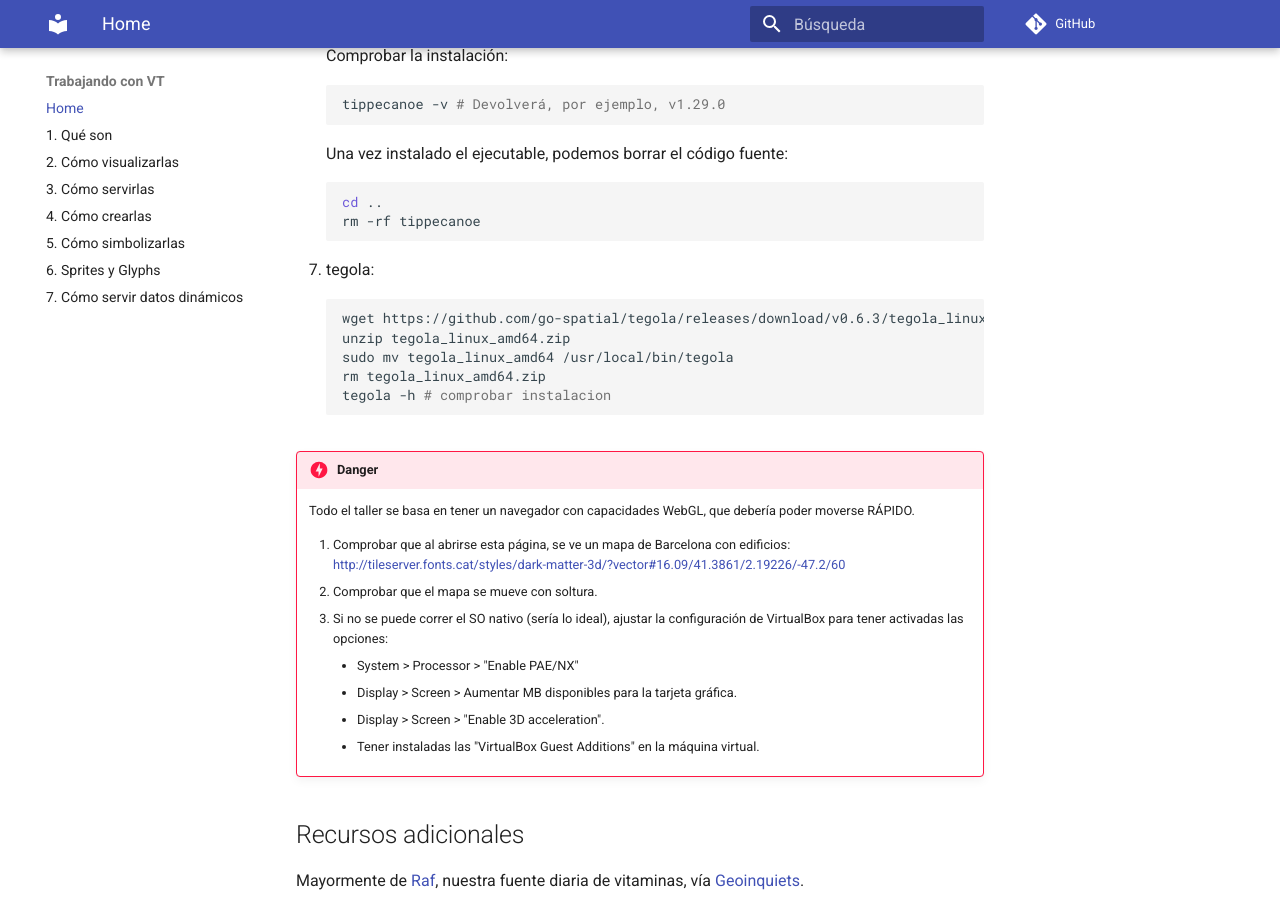
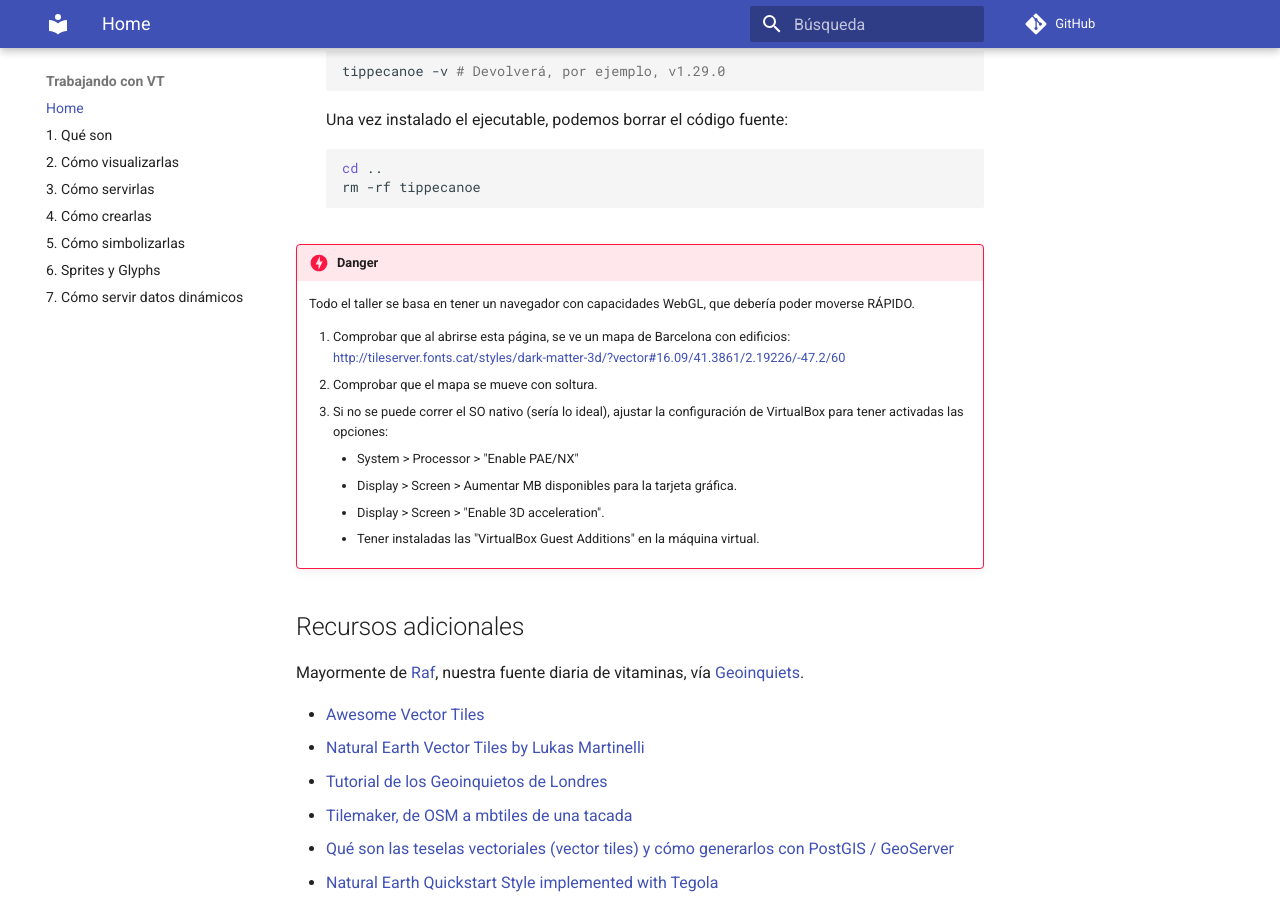
Before and after one commit to geoinquiets/taller-vt, an MkDocs documentation site: the page built from docs/index.md, in a window 1280 px wide and 900 px high, scrolled down 2334 px. Built offline with MkDocs 1.6.1 and Material for MkDocs 9.7.7, drawn with Linux system fonts in a browser that asks for light colours; comment, search, counter and statistics services are not loaded; old or Windows-style settings are respelled for this version of MkDocs.

````diff
--- a/docs/index.md
+++ b/docs/index.md
@@ -39,7 +39,6 @@
 * `npm -v`
 * `code -v`
 * `tippecanoe -v`
-* `tegola -h`
 
 En caso de que falte alguno, se pueden consultar las instrucciones de instalación a continuación.
 
@@ -110,16 +109,6 @@
     rm -rf tippecanoe
     ```
 
-7. tegola:
-
-    ```bash
-    wget https://github.com/go-spatial/tegola/releases/download/v0.6.3/tegola_linux_amd64.zip
-    unzip tegola_linux_amd64.zip
-    sudo mv tegola_linux_amd64 /usr/local/bin/tegola
-    rm tegola_linux_amd64.zip
-    tegola -h # comprobar instalacion
-    ```
-
 !!! danger
     Todo el taller se basa en tener un navegador con capacidades WebGL, que debería
      poder moverse RÁPIDO.
````
Also changed, not shown: docs/7_servidor_dinamico.md (+36 -1 lines).
